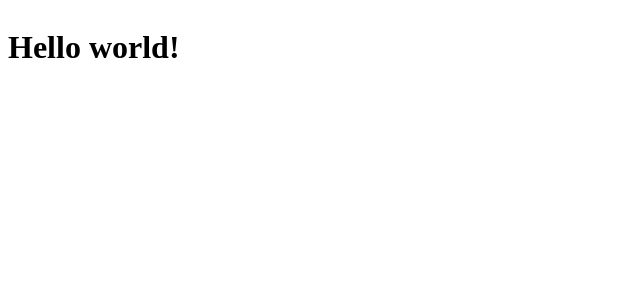
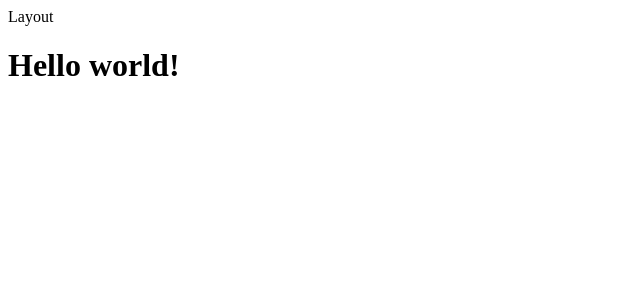
Before and after one commit to shuangdao11ee/bimoBlog, a React app in the folder apps/blog/: page / in a window 1280 px wide. Shown: the top 300 px of the page, without its empty margins (0-640 px from the left). Built offline with nearby package versions, Linux system fonts and the light colour scheme.

Commit message:
feat: 增加全局layout

```diff
--- /dev/null
+++ b/apps/blog/src/page/Layout.tsx
@@ -0,0 +1,11 @@
+import React from 'react';
+import { Outlet } from 'react-router-dom';
+
+export const Layout = () => {
+  return (
+    <div>
+      <div>Layout</div>
+      <Outlet />
+    </div>
+  );
+};
--- a/apps/blog/src/router.tsx
+++ b/apps/blog/src/router.tsx
@@ -3,10 +3,12 @@ import { createRoot } from 'react-dom/client';
 import { App } from './page/App';
 import { ErrorPage } from './error';
 import { createBrowserRouter, RouterProvider } from 'react-router-dom';
+import { Layout } from './page/Layout';
 
 const router = createBrowserRouter([
   {
     errorElement: <ErrorPage />,
+    element: <Layout />,
     children: [
       {
         path: '/',
```
